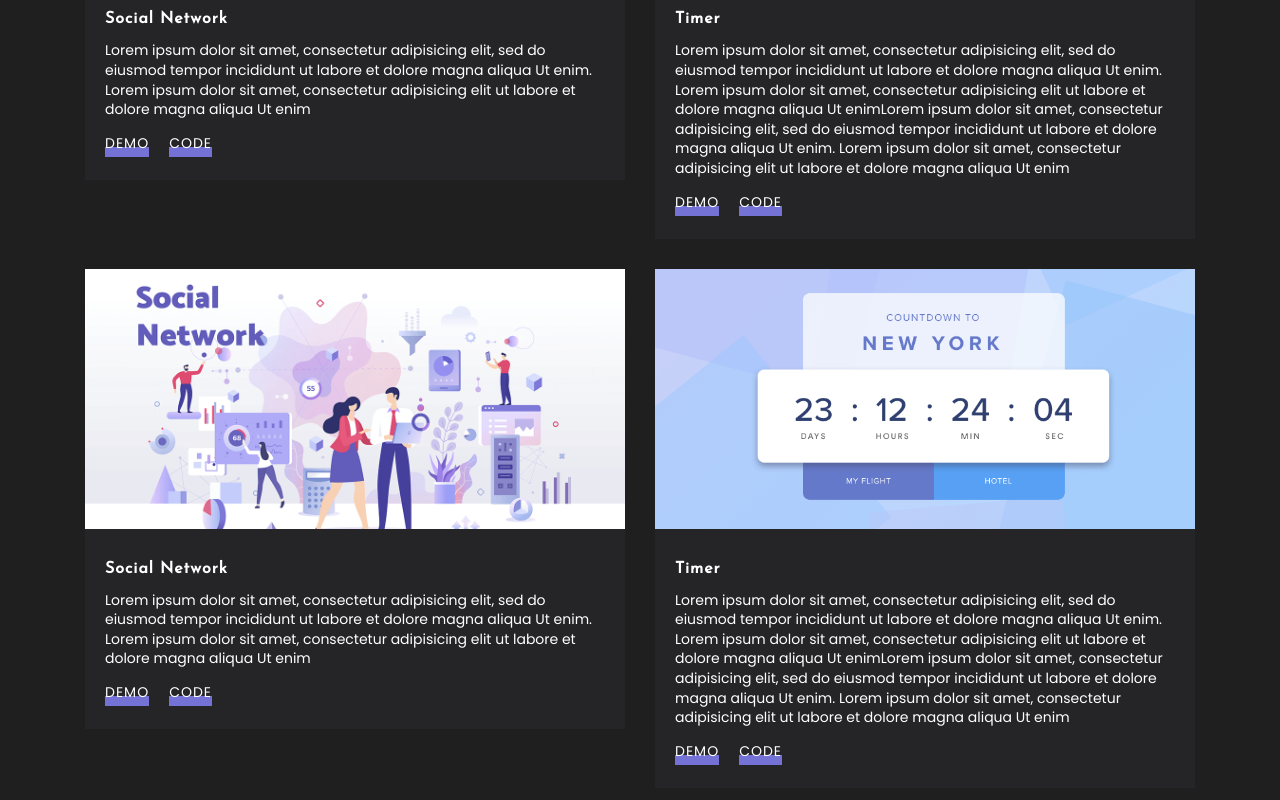
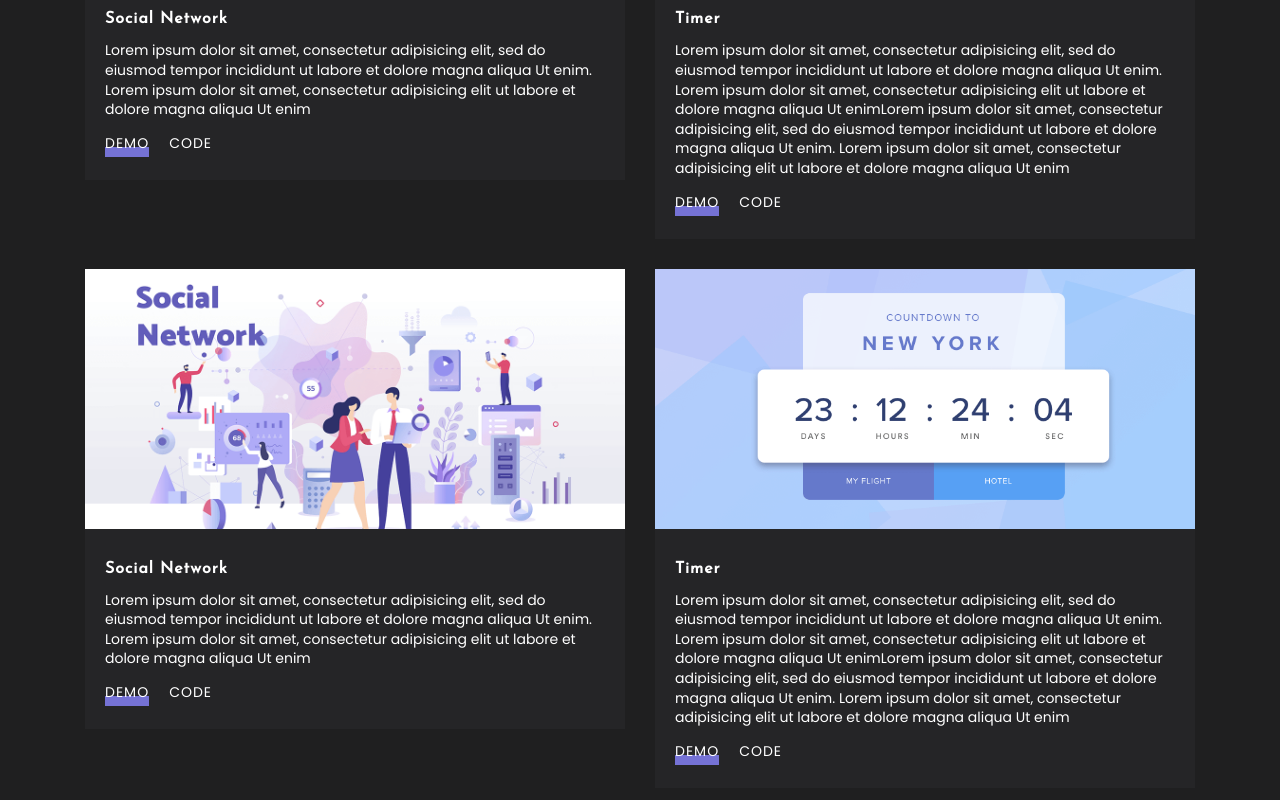
Before and after one commit to IvanBliudnik/Portfolio, a React app: page / in a window 1280 px wide. Shown: the part 2280-3080 px from the top of the page. Built offline with nearby package versions, Linux system fonts and the light colour scheme.

Commit message:
18.04.2024

```diff
--- a/src/layout/sections/works/work/Work.tsx
+++ b/src/layout/sections/works/work/Work.tsx
@@ -20,8 +20,8 @@ export const Work:React.FC<WorkPropsType> = (props: WorkPropsType) => {
             <SW.Description>
                 <SW.Title>{props.title}</SW.Title>
                 <SW.Text>{props.text}</SW.Text>
-                <Link active href={"Всякие фразочки"}>demo</Link>
-                <Link active href={"Всякие фразочки"}>code</Link>
+                <Link active href={"#"}>demo</Link>
+                <Link href={"#"}>code</Link>
             </SW.Description>
         </SW.Work>
     );
```
